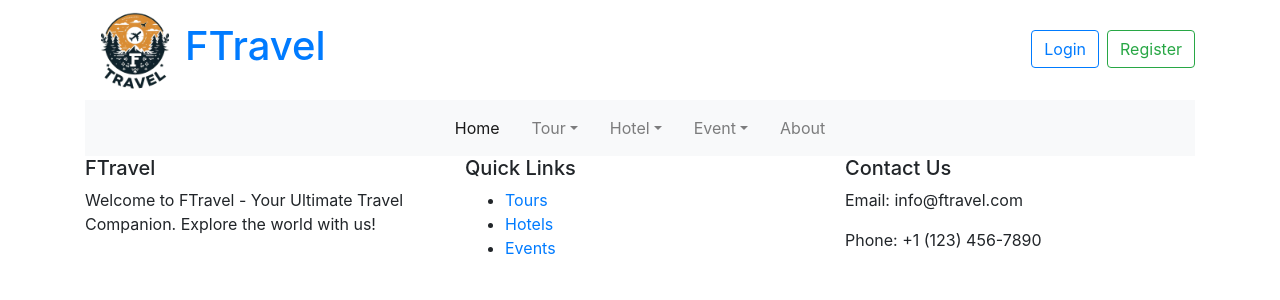
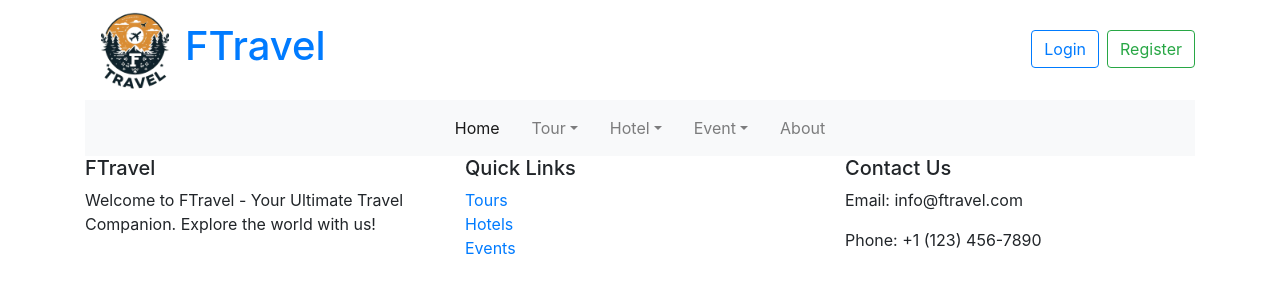
Before and after one commit to pmt1506/FTravel, a React (Create React App) app in the folder ftravel/: page / in a window 1280 px wide. Shown: the top 300 px of the page. Built offline with nearby package versions, Linux system fonts and the light colour scheme.

Commit message:
remove bullets footer

```diff
--- a/ftravel/src/components/Footer.js
+++ b/ftravel/src/components/Footer.js
@@ -14,7 +14,7 @@ const Footer = () => {
         </Col>
         <Col md={4}>
           <h5>Quick Links</h5>
-          <ul>
+          <ul style={{ listStyleType: "none", padding: "0"}}>
             <li>
               <a href="/">Tours</a>
             </li>
```
